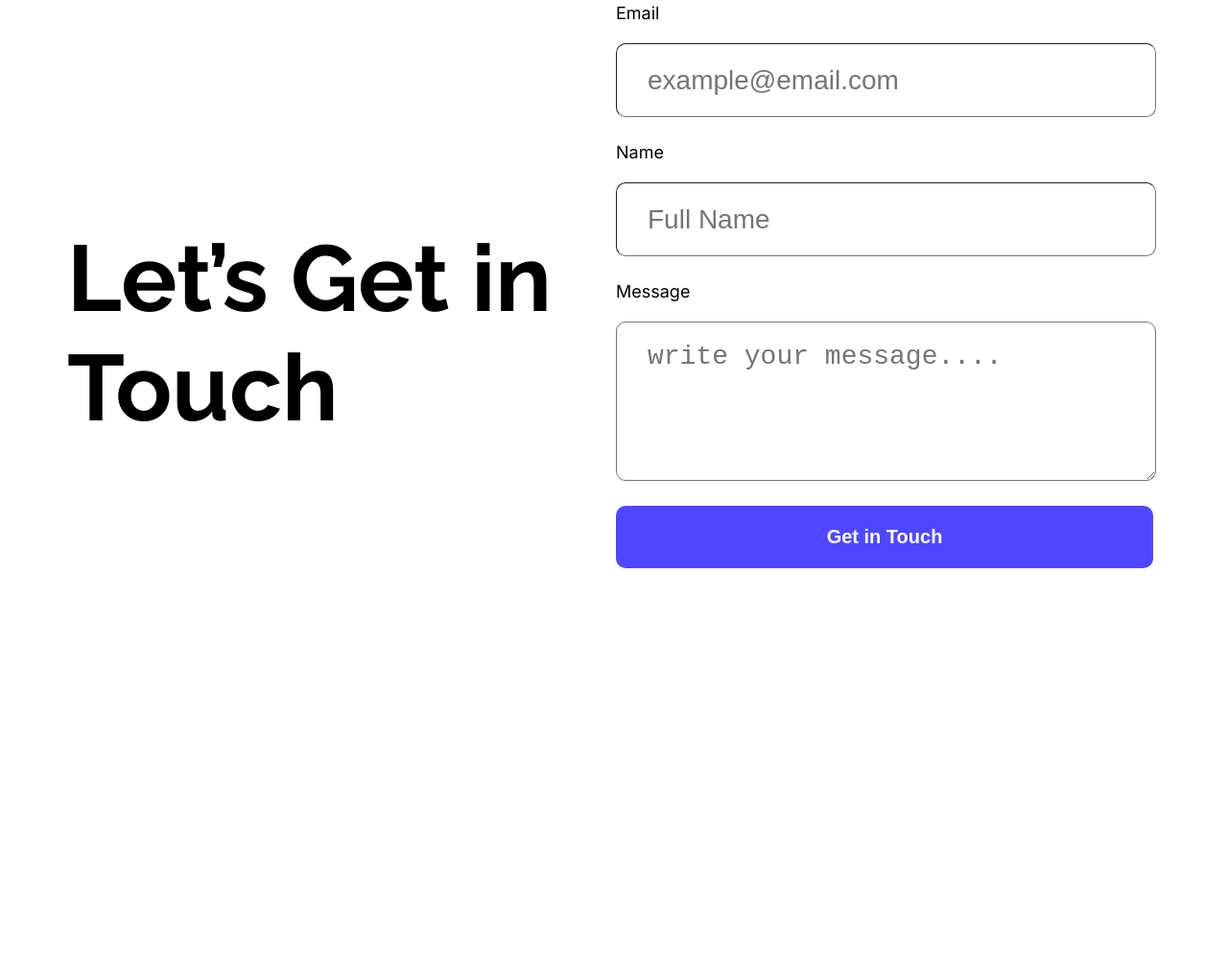
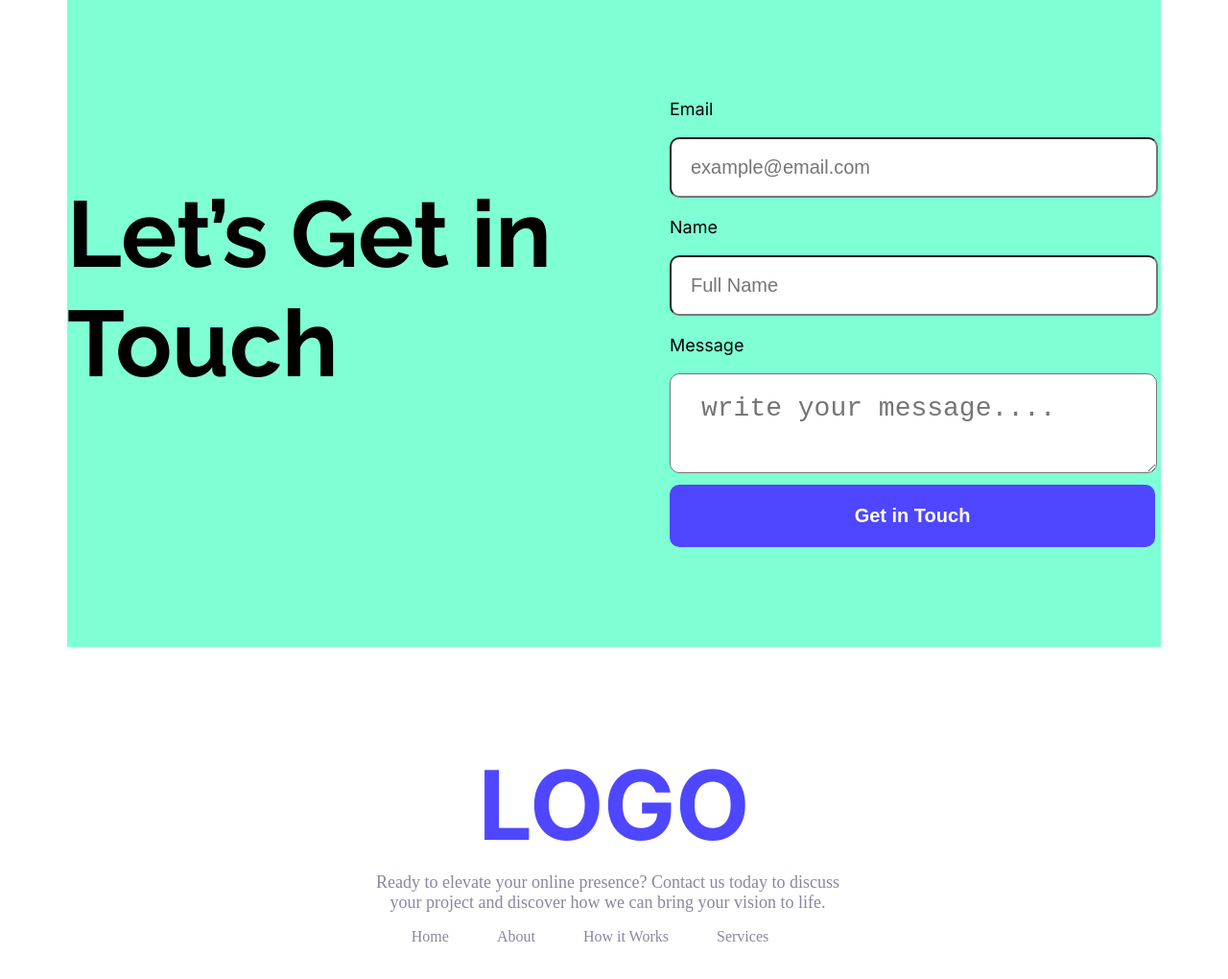
Before and after one commit to yousuf1803/my-assignment, a plain HTML site: page index.html in a window 1280 px wide. Shown: the part 2184-3204 px from the top of the page at 96% size. Before the commit the page ends 2819 px from the top, so only its background shows below. Drawn offline with Linux system fonts and the light colour scheme.

Commit message:
added footer section

```diff
--- a/index.html
+++ b/index.html
@@ -95,10 +95,9 @@
         </div>
       </section>
       <section class="touch">
-        <div class="touch-left">
-          <h1 class="touch-tittle raleway-font">Let’s Get in Touch</h1>
-        </div>
-        <div class="touch-right">
+        <div class="touch-column"><h1 class="touch-tittle raleway-font">Let’s Get in Touch</h1></div>
+
+        <div class="touch-column">
           <form action="" class="touch-form">
             <label class="inter-font" for="Email">Email</label><br>
             <input type="email" name="" id="" placeholder="example@email.com"><br>
@@ -106,16 +105,29 @@
           <label class="inter-font" for="name">Name</label><br>
             <input type="text" name="" id="" placeholder="Full Name"><br>
             <label class="inter-font" for="Message">Message</label><br>
-            <textarea name="Message" id="" rows="4px" cols="40px" placeholder="write your message...."></textarea><br>
+            <textarea name="Message" id="" rows="2" cols="15" placeholder="write your message...."></textarea><br>
           <button class="form-button">Get in Touch</button>
           </form>
 
         </div>
+
+
+
       </section>
 
 
      </main>
      <footer>
+      <div class="footer-section">
+      <h1 class="footer-tittle inter-font">LOGO</h1>
+      <p class="footer-description">Ready to elevate your online presence? Contact us today to discuss your project and discover how we can bring your vision to life.</p>
+    <ul class="footer-link">
+        <li><a href=""></a>Home</li>
+        <li><a href=""></a>About</li>
+        <li><a href="">How it Works</a></li>
+        <li><a href="">Services</a></li>
+      </ul>
+      </div>
 
      </footer>
 
--- a/styles/style.css
+++ b/styles/style.css
@@ -196,7 +196,7 @@ justify-content: space-between;
 /* Users Feedback Section */
 
 .users-feedback{
-  margin:126px auto;
+  margin:116px auto;
   max-width:1140px;
   height: 353px;
 
@@ -271,24 +271,21 @@ align-items: center;
 .touch{
   margin:0 auto;
   max-width:1140px;
-  height:632px;
+  height:600px;
+  padding-top:20px;
+  padding-bottom: 71px;
   display: flex;
-  justify-content: space-between;
+  gap:100px;
+  align-items: center;
 
+  background-color: aquamarine;
 
 }
-.touch-left{
-
-  padding-top: 200p;
-  padding-bottom: 200px;
-  width:48%;
-margin-top: 230px;
+.touch-column{
+  width:50%
 }
 
 
-.touch-right{
-
-}
 .touch-tittle{
   width:528px;
   height: 232px;
@@ -297,11 +294,10 @@ margin-top: 230px;
   color:rgba(0, 0, 0, 1);
 }
 .touch-form{
-  width:497px;
-  height:490px;
-  padding-top:71
-  padding-bottom:71px;
-  padding-right:71px;
+  width:465px;
+  height:400px;
+
+
 
 }
 form label{
@@ -311,29 +307,26 @@ form label{
   font-weight Medium;
   font-size: 18px;
   color: #000000;
-  margin-bottom:2px;
 }
 
 
 form input[type=email], input[type=text] {
-  padding: 20px 32px;
+  padding: 12px 20px;
 background-color: #FFFFFF;
-font-weight: 1px;
   display: block;
   height: 35px;
   width:100%;
-  margin-bottom:8px;
+  margin-bottom:2px;
   border-radius: 10px;
-  font-size:28px;
-  border-width: 1px;
+  font-size:20px;
+
 }
 form textarea{
   background-color: #FFFFFF;
   border:none
-font-weight: 1px;
   display: block;
   font-size:28px;
-  width: 100%;
+  width: 95%;
 padding: 20px 32px;
 border-radius: 10px;
 margin-bottom:8px;
@@ -344,9 +337,9 @@ margin-bottom:8px;
 font-weight:bold;
   display: block;
   font-size:20px;
-  width:560px;
+  width:506px;
   height: 65px;
-padding: 14px 32px;
+padding:12px 20px;
 border-radius: 10px;
 cursor: pointer;
 border:none
@@ -358,3 +351,59 @@ border:none
 .form-button:active{
     opacity: 0.6;
 }
+/* Footer Section Starts Here */
+footer{
+  max-width: 1440px;
+  height: 428px;
+margin:0 auto;
+text-align: center;
+position: relative;
+
+
+}
+.footer-tittle{
+  width: 291px;
+  height: 121px;
+  font-weight:black;
+  font-size: 100px;
+  color: rgba(78, 71, 255, 1);
+  margin:0 auto;
+
+}
+
+.footer-description{
+ width:518px;
+  height:48px;
+  font-size:18px;
+  color:rgba(137, 135, 161, 1);
+  text-align: center;
+  margin-top:10px;
+
+}
+
+footer ul{
+    display: flex;
+    justify-content: center;
+    align-items: center;
+    margin-top: 10px;
+
+}
+footer ul li{
+    list-style: none;
+    margin-right: 50px;
+}
+footer ul li a{
+    text-decoration: none;
+    color:rgba(137, 135, 161, 1) ;
+}
+.footer-section{
+width:531px;
+height: 221px;
+position: absolute;
+top:50%;
+left:50%;
+transform:translate(-50%,-50%);
+}
+.footer-link{
+  color:rgba(137, 135, 161, 1)  ;
+}
```
